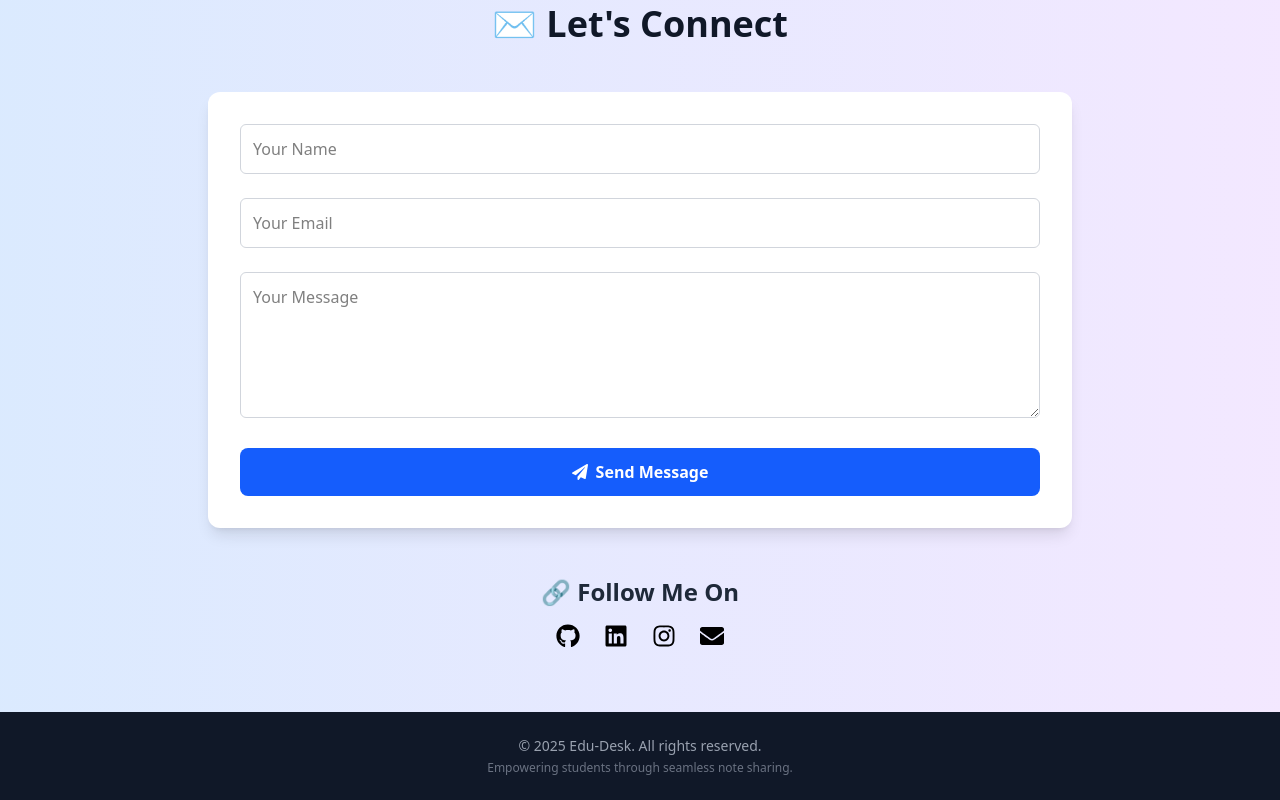
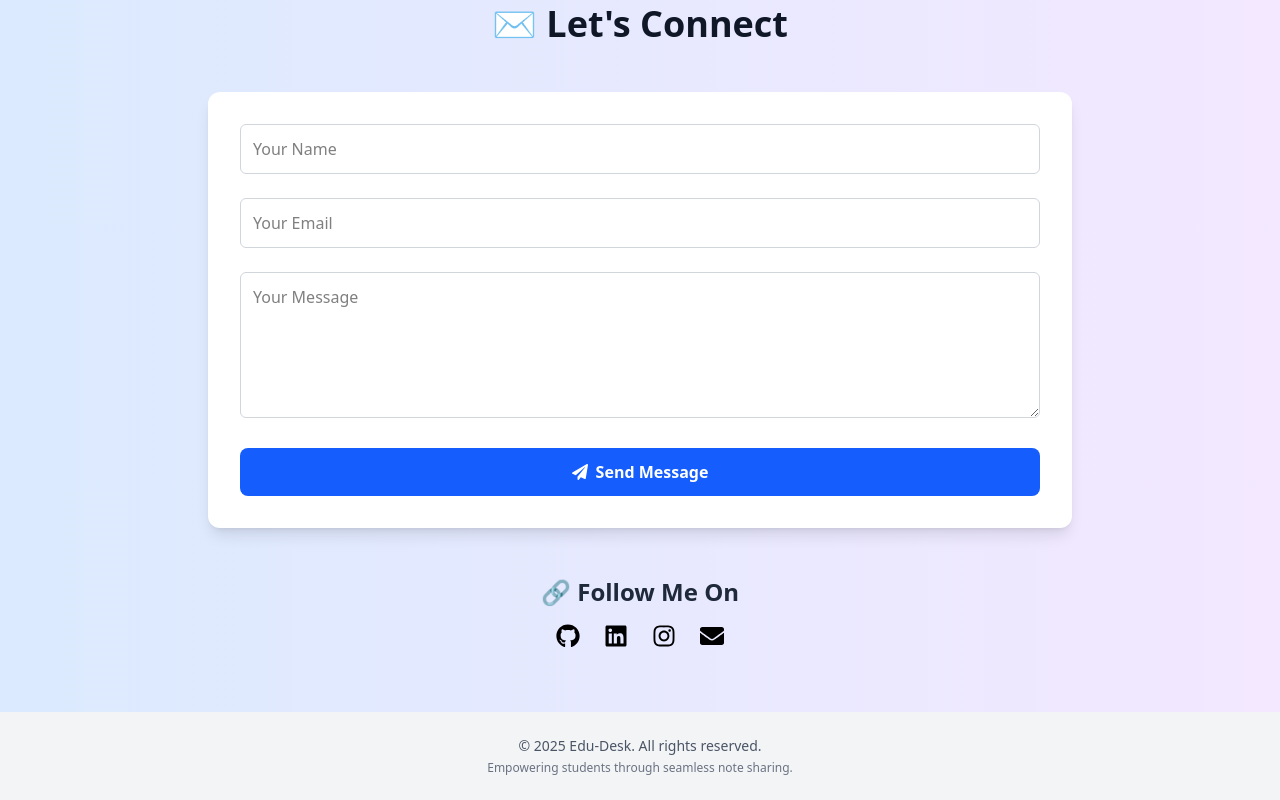
Before and after one commit to jaysurse/edu-desk, a React (Vite) app: page / in a window 1280 px wide. Shown: the part 3076-3876 px from the top of the page. Built offline with nearby package versions, Linux system fonts and the light colour scheme.

Commit message:
Update Footer.jsx

```diff
--- a/src/components/Footer.jsx
+++ b/src/components/Footer.jsx
@@ -1,10 +1,10 @@
 const Footer = () => {
   return (
-    <footer className="bg-gray-900 text-center py-6 text-sm text-gray-400">
+    <footer className="bg-gray-100 dark:bg-gray-900 text-center py-6 text-sm text-gray-600 dark:text-gray-400">
       <p className="mb-1">
         &copy; {new Date().getFullYear()} Edu-Desk. All rights reserved.
       </p>
-      <p className="text-xs text-gray-500">
+      <p className="text-xs text-gray-500 dark:text-gray-500">
         Empowering students through seamless note sharing.
       </p>
     </footer>
```
